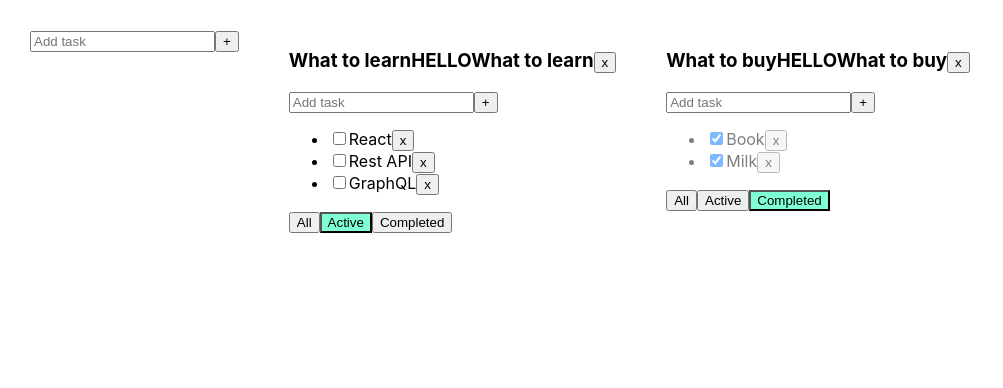
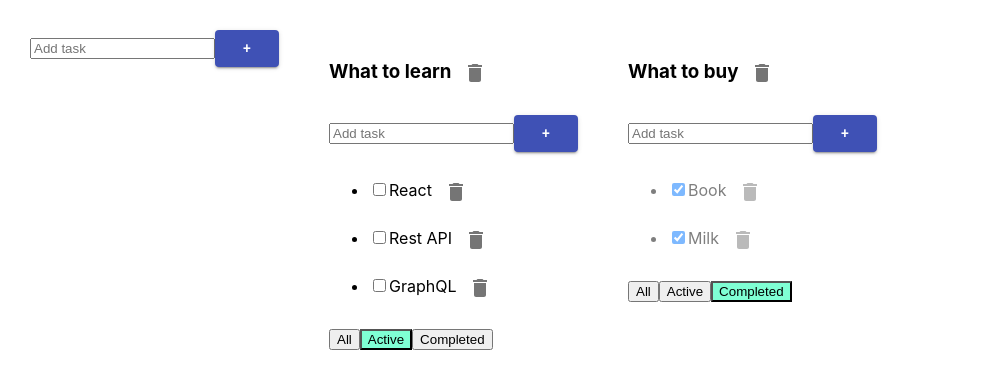
Before and after one commit to SlavaShensev/Todo_TS, a React (Create React App) app: page / in a window 1280 px wide. Shown: the top 388 px of the page, without its empty margins (0-1003 px from the left). Built offline with nearby package versions, Linux system fonts and the light colour scheme.

Commit message:
TD_7_add_material_UI_change_button_delete(5)

```diff
--- a/package.json
+++ b/package.json
@@ -3,6 +3,8 @@
   "version": "0.1.0",
   "private": true,
   "dependencies": {
+    "@material-ui/core": "^4.11.3",
+    "@material-ui/icons": "^4.11.2",
     "@testing-library/jest-dom": "^4.2.4",
     "@testing-library/react": "^9.3.2",
     "@testing-library/user-event": "^7.1.2",
--- a/src/App.tsx
+++ b/src/App.tsx
@@ -83,8 +83,8 @@ function App() {
     }
 
     function changeTitleTask(id: string, title: string, todoListId: string) {
-        let tasks = tasksObj[todoListId]
-        let task = tasks.find(t => t.id === id)
+        const tasks = tasksObj[todoListId]
+        const task = tasks.find(t => t.id === id)
         if (task) {
             task.title = title
             setTasks({...tasksObj})
--- a/src/components/AddItemForm.tsx
+++ b/src/components/AddItemForm.tsx
@@ -1,4 +1,5 @@
 import React, {ChangeEvent, useState} from 'react'
+import {Button} from "@material-ui/core";
 
 type AddItemFormType = {
     addItem: (title: string) => void
@@ -32,7 +33,13 @@ function AddItemForm(props: AddItemFormType) {
                    className={error ? 'error' : ''}
                    placeholder={'Add task'}
             />
-            <button onClick={addItem}>+</button>
+            {/*<Button onClick={addItem}>+</Button>*/}
+            <Button onClick={addItem}
+                    variant={"contained"}
+                    color={"primary"}
+            >
+                +
+            </Button>
             {error && <div className={'error_message'}>{error}</div>}
         </div>
     </div>
--- a/src/components/TodoList.tsx
+++ b/src/components/TodoList.tsx
@@ -2,6 +2,8 @@ import React, {ChangeEvent} from "react";
 import {FilterValuesType, TaskType} from "../App";
 import AddItemForm from "./AddItemForm";
 import EditableSpan from "./EdittableSpan";
+import {IconButton} from "@material-ui/core";
+import {Delete} from "@material-ui/icons";
 
 type ListTypeProps = {
     id: string
@@ -13,21 +15,18 @@ type ListTypeProps = {
     addTask: (value: string, todoListId: string) => void
     changStatus: (id: string, isDone: boolean, todoListId: string) => void
     removeTodoList: (todoListId: string) => void
-    changeTitleTask: (id: string, title: string, todoListId: string)=>void
+    changeTitleTask: (id: string, title: string, todoListId: string) => void
 }
 
 function TodoList(props: ListTypeProps) {
 
-    const addTask = (title: string)=> {
+    const addTask = (title: string) => {
         props.addTask(title, props.id)
     }
 
-
     const changeTitleTodoList = () => {
-        props.changeTitleTask(props.id,props.title,props.title)
+        props.changeTitleTask(props.id, props.title, props.title)
     }
-
-
     const onClickHandler = () => props.removeTodoList(props.id)
     const onClickAllHandler = () => props.changeFilter('all', props.id)
     const onClickActiveHandler = () => props.changeFilter('active', props.id)
@@ -36,11 +35,10 @@ function TodoList(props: ListTypeProps) {
         <div className="List">
             <div>
                 <h3>
-                    {props.title}HELLO
                     <EditableSpan value={props.title} onChange={changeTitleTodoList}/>
-                    <button onClick={onClickHandler}>
-                        x
-                    </button>
+                    <IconButton onClick={onClickHandler}>
+                        <Delete/>
+                    </IconButton>
                 </h3>
                 <AddItemForm addItem={addTask}/>
                 <ul>
@@ -55,9 +53,10 @@ function TodoList(props: ListTypeProps) {
                                            props.changStatus(t.id, newIsDoneValue, props.id)
                                        }}
                                 />
-                                <EditableSpan value={t.title} onChange={addTask} />
-                                <button onClick={onClickHandler}>x
-                                </button>
+                                <EditableSpan value={t.title} onChange={addTask}/>
+                                <IconButton onClick={onClickHandler}>
+                                    <Delete/>
+                                </IconButton>
                             </li>
                         })
                     }
```
Also changed, not shown: 2 other files (tests, documents, lock files or other folders).
